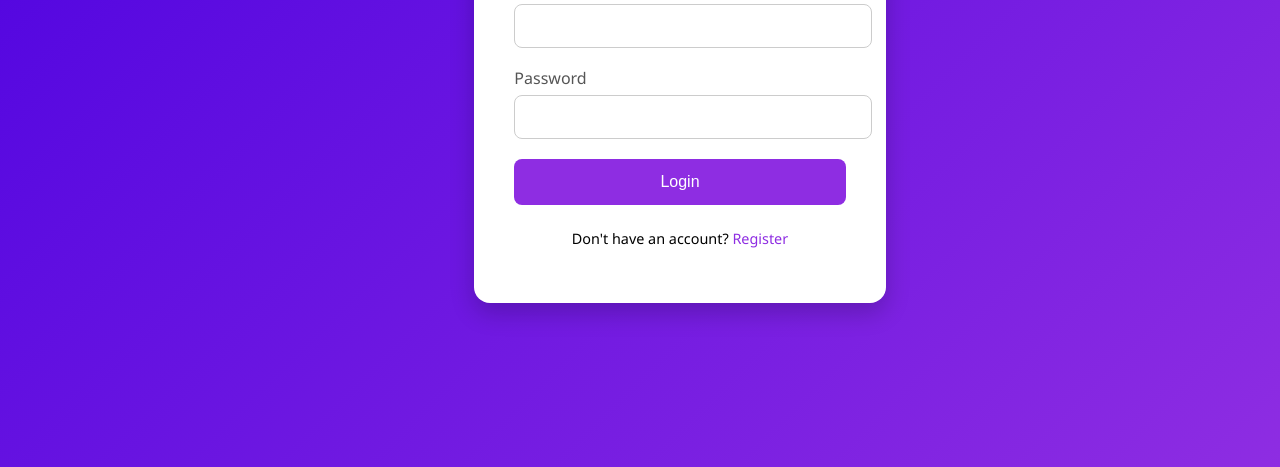
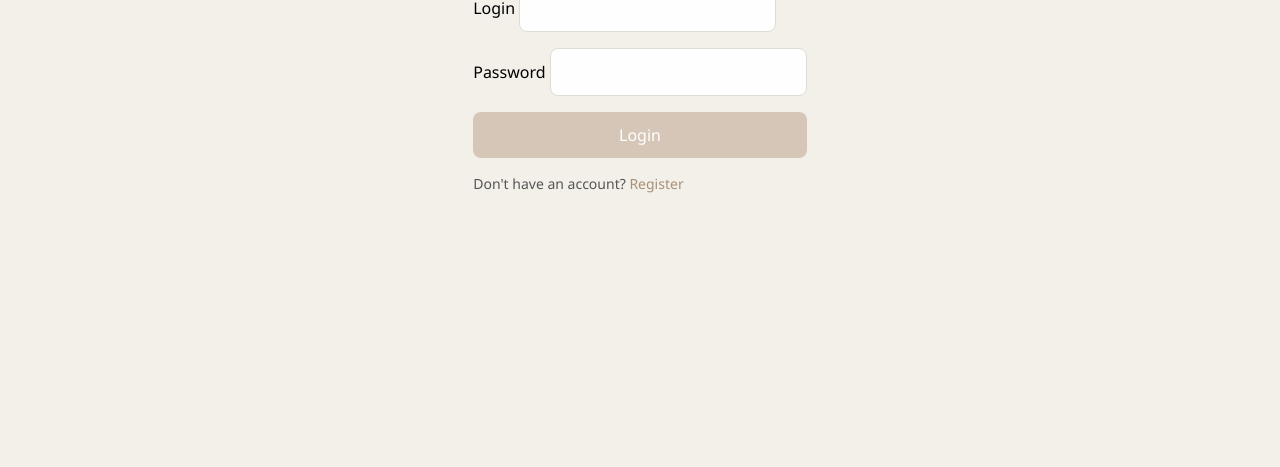
Before and after one commit to 1tssayzy/Whitty, a website: page pages/index.html in a window 1280 px wide. Shown: the part 333-800 px from the top of the page. Drawn offline with Linux system fonts and the light colour scheme.

Commit message:
keep working after taking pause

```diff
--- a/pages/index.html
+++ b/pages/index.html
@@ -7,19 +7,17 @@
   <link rel="stylesheet" href="/styles/style.css" />
 </head>
 <body class="login-page">
-    <div class="logo-container">
-        <img src="/images/logo.png" alt="Whitty Logo" class="logo" />
-  <form class="login-form" action="/login" method="POST">
+      <form class="login-form"  id = "loginInput">
     <h1>Welcome Back 👋</h1>
 
     <div class="input-group">
-      <label for="username">Username</label>
-      <input type="text" id="username" name="username" required />
+      <label for="username">Login</label>
+      <input type="text" id="loginL" name="login" required />
     </div>
 
     <div class="input-group">
-      <label for="password">Password</label>
-      <input type="password" id="password" name="password" required />
+      <label for="passwordInput">Password</label>
+      <input type="password" id="passwordL" name="password" required />
     </div>
 
     <button type="submit">Login</button>
@@ -28,5 +26,7 @@
       Don't have an account? <a href="/pages/register.html">Register</a>
     </p>
   </form>
+  <script src="/src/logic.js"></script>
 </body>
+
 </html>
--- a/src/logic.js
+++ b/src/logic.js
@@ -1,6 +1,22 @@
-const login = getElementById('login').value;
-const password = getElementById('password').value;
-const data = {
-   login: login,
-    password: password
-}
+const form = document.getElementById("loginInput");
+const login = document.getElementById("loginL");
+const password = document.getElementById("passwordL");
+
+form.addEventListener("submit", async (e) => {
+  e.preventDefault();
+  const data = {
+    login: login.value,
+    password: password.value,
+  };
+
+fetch('http://localhost:8080/auth/login', {
+  method: 'POST',
+  headers: {
+    'Content-Type': 'application/json'
+  },
+  body: JSON.stringify(data)
+})
+.then(res => res.json())
+.then(result => console.log("Ответ сервера:", result))
+.catch(err => console.error("Ошибка запроса:", err));
+});
--- a/styles/style.css
+++ b/styles/style.css
@@ -1,78 +1,86 @@
-/* Login page styles */
-body.login-page {
-  display: flex;
-  align-items: center;
-  justify-content: center;
-  min-height: 100vh;
+* {
+  box-sizing: border-box;
+  font-family: 'Segoe UI', sans-serif;
   margin: 0;
-  background: linear-gradient(135deg, #4a00e0, #8e2de2);
-  font-family: 'Segoe UI', Tahoma, Geneva, Verdana, sans-serif;
+  padding: 0;
 }
 
-.login-form {
-  background-color: white;
-  padding: 2.5rem;
-  border-radius: 16px;
-  box-shadow: 0 10px 25px rgba(0, 0, 0, 0.2);
+body {
+  background-color: #f3efe9; /* не белый, а мягкий тёплый беж */
+  display: flex;
+  justify-content: center;
+  align-items: center;
+  height: 100vh;
+}
+
+.container {
+  background-color: #ffffff; /* чисто белая форма */
+  border-radius: 20px;
+  border: 1px solid rgba(0, 0, 0, 0.05); /* тонкая мягкая граница */
+  box-shadow: 0 12px 24px rgba(0, 0, 0, 0.08); /* лёгкая тень */
+  padding: 40px;
   width: 100%;
   max-width: 400px;
   text-align: center;
+  transition: box-shadow 0.3s ease;
 }
 
-.login-form h1 {
-  margin-bottom: 1.5rem;
-  font-size: 1.8rem;
-  color: #333;
+.container:hover {
+  box-shadow: 0 16px 32px rgba(0, 0, 0, 0.1); /* небольшая анимация при наведении */
 }
 
-.input-group {
-  margin-bottom: 1.2rem;
-  text-align: left;
+h2 {
+  margin-bottom: 24px;
+  font-size: 24px;
+  color: #3c3c3c;
 }
 
-.input-group label {
-  display: block;
-  margin-bottom: 0.4rem;
-  color: #555;
-  font-weight: 500;
+form {
+  display: flex;
+  flex-direction: column;
 }
 
-.input-group input {
-  width: 100%;
-  padding: 0.75rem;
-  border: 1px solid #ccc;
+input {
+  padding: 12px;
+  margin-bottom: 16px;
+  border: 1px solid #e0dcd5;
   border-radius: 8px;
-  font-size: 1rem;
-  transition: border 0.3s;
+  background-color: #fefefe;
+  font-size: 16px;
 }
 
-.input-group input:focus {
-  border-color: #8e2de2;
+input:focus {
   outline: none;
+  border-color: #d6c6b8;
+  background-color: #fffdfb;
 }
 
-button[type="submit"] {
-  width: 100%;
-  padding: 0.9rem;
-  font-size: 1rem;
-  background: #8e2de2;
+button {
+  padding: 12px;
+  background-color: #d6c6b8;
   color: white;
+  font-size: 16px;
   border: none;
   border-radius: 8px;
   cursor: pointer;
-  transition: background 0.3s;
+  transition: background-color 0.2s ease-in-out;
 }
 
-button[type="submit"]:hover {
-  background: #6a1ac5;
+button:hover {
+  background-color: #c8b7a5;
 }
 
-.signup-link {
-  margin-top: 1.5rem;
-  font-size: 0.9rem;
+p {
+  margin-top: 16px;
+  font-size: 14px;
+  color: #555;
 }
 
-.signup-link a {
-  color: #8e2de2;
+a {
+  color: #a89078;
   text-decoration: none;
 }
+
+a:hover {
+  text-decoration: underline;
+}
```
Also changed, not shown: pages/profile.html (added, +23 -0 lines), pages/register.html (+1 -0 lines), routes/auth.js (+5 -2 lines), src/server.js (+9 -6 lines), README.txt.
